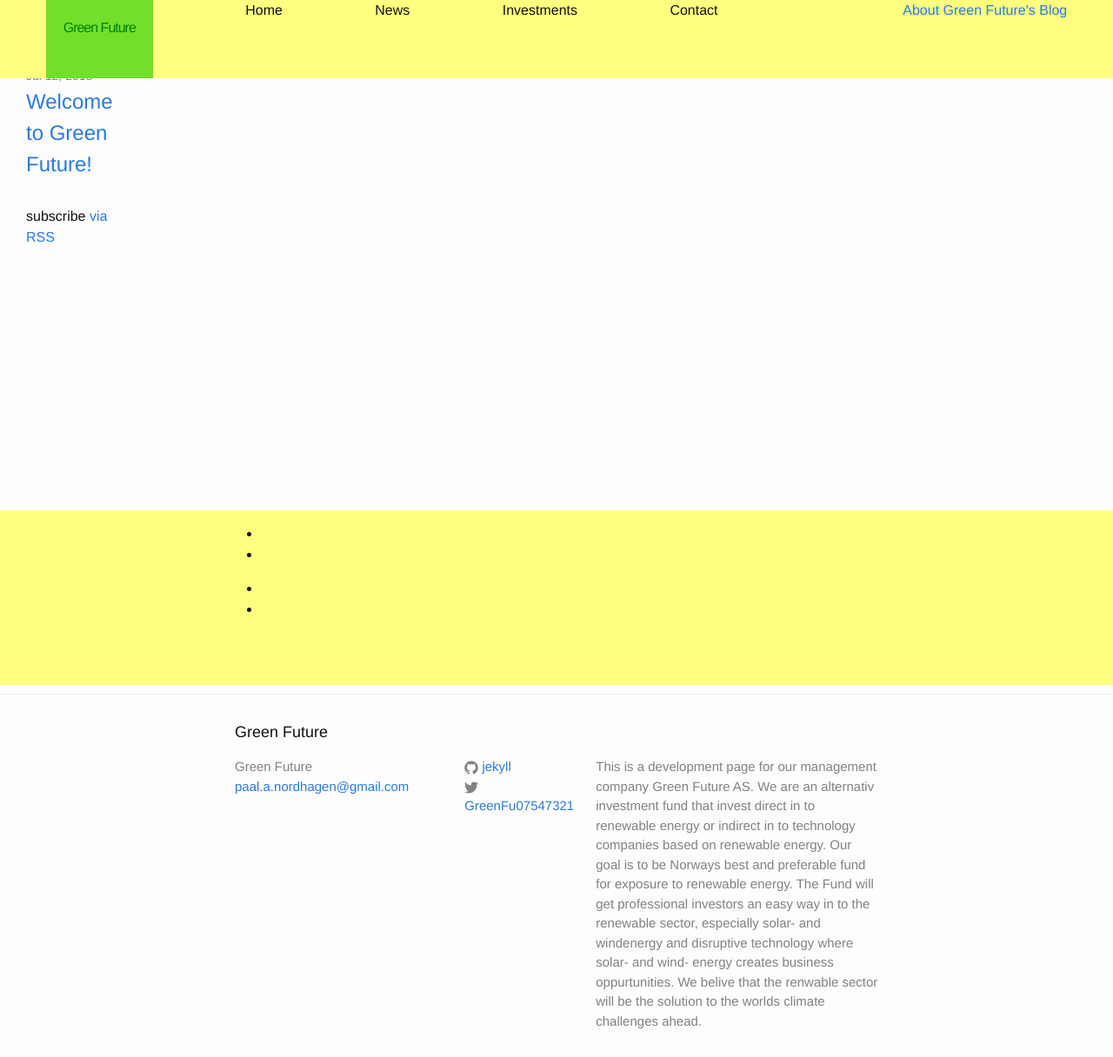
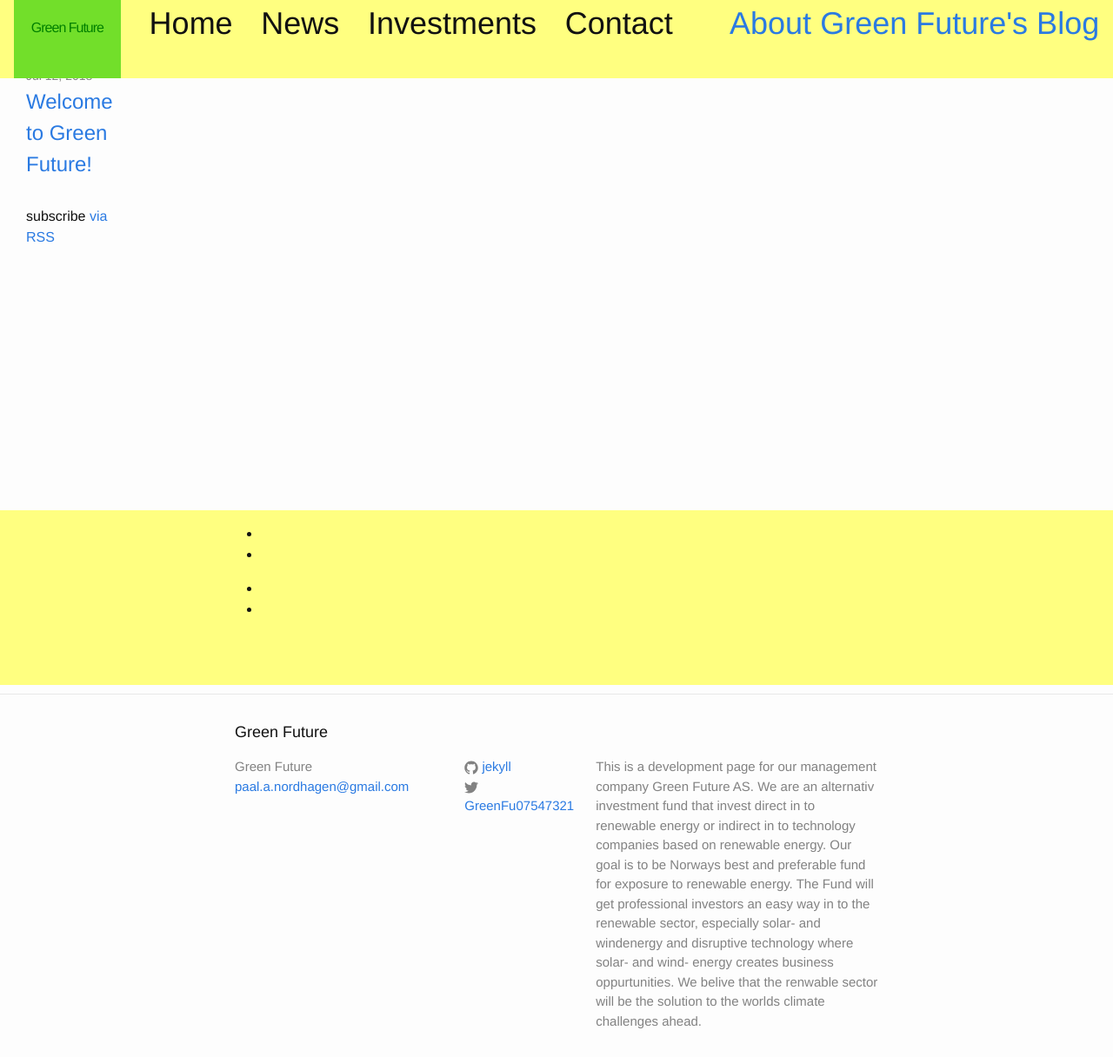
Before and after one commit to Paal-August/Paal-August.github.io, a Jekyll site: the page built from index.html, in a window 1280 px wide and 1216 px high. Shown: the whole window at 87% size. Built offline with Jekyll 4.4.1, drawn with Linux system fonts in a browser that asks for light colours.

Commit message:
Update _layout.scss

```diff
--- a/_sass/_layout.scss
+++ b/_sass/_layout.scss
@@ -14,7 +14,7 @@
 
 .site-header {
  /* display:grid;*/
- /* font-size: 36px;*/
+  font-size: 36px;
  /* height:100px;*/
   display:flex;
   grid-gap: 1px;
```
